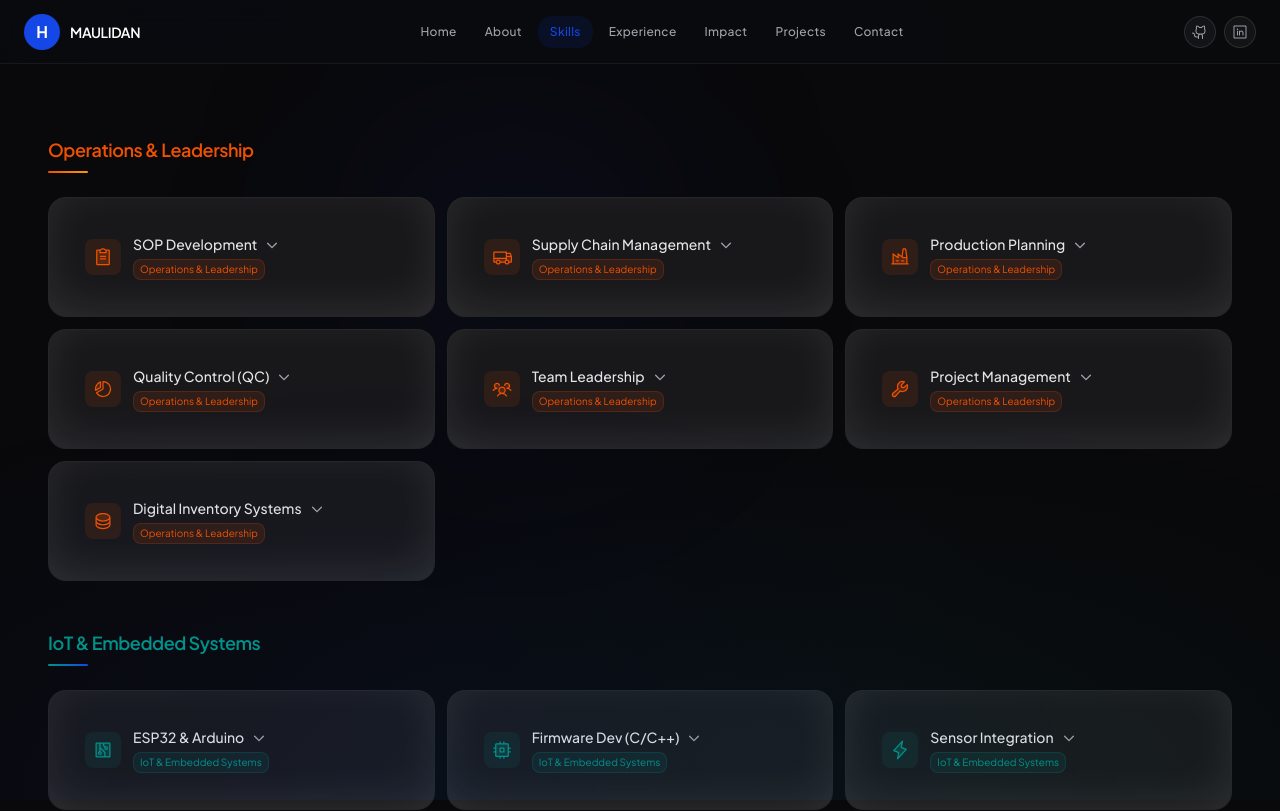
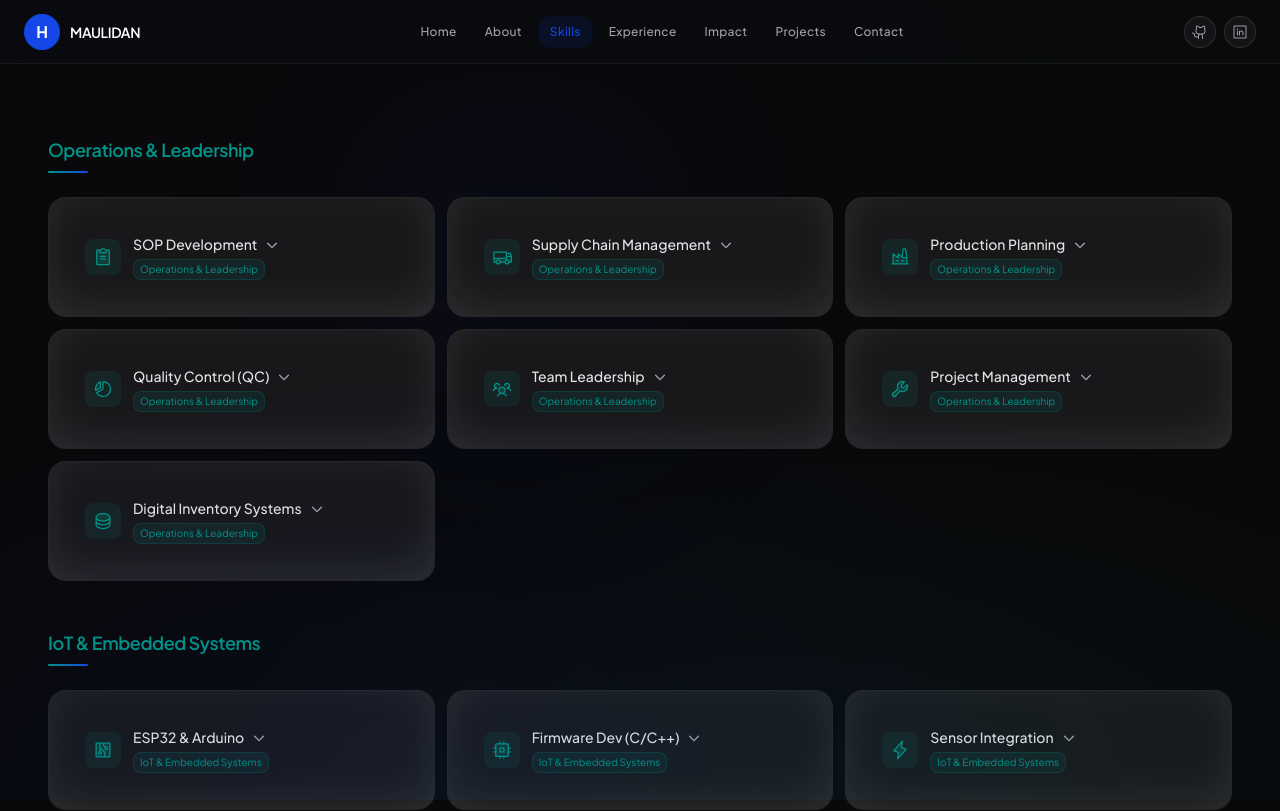
Before and after one commit to hafizhmaulidan15/my-portfolio, a React (Vite) app: page /skills in a window 1280 px wide. Shown: the top 811 px of the page. Built offline with nearby package versions, Linux system fonts and the light colour scheme.

Commit message:
fix: remove all remaining orange accents — replaced with blue/teal
- Skills: Operations & Leadership group orange → teal
- ProductionImpact: Reject Rate card orange → primary blue
- index.css: text-gradient-warm orange → blue-to-teal
- Skills orange blob → teal

```diff
--- a/src/components/ProductionImpact.jsx
+++ b/src/components/ProductionImpact.jsx
@@ -188,7 +188,7 @@ const ProductionImpact = () => {
                 animate={{ opacity: 1, y: 0 }}
                 transition={{ duration: 0.4, delay: 0.1 }}
               >
-                <SkeletonMetricCard accent="border-l-accent-orange" />
+                <SkeletonMetricCard accent="border-l-primary" />
               </motion.div>
               <motion.div
                 initial={{ opacity: 0, y: 20 }}
@@ -232,9 +232,9 @@ const ProductionImpact = () => {
                 label="Reject Rate"
                 value={data.rejectRate + '%'}
                 subtitle="from cup 130 ml production"
-                color="text-accent-orange"
-                bg="bg-accent-orange/10"
-                accent="border-l-accent-orange"
+                color="text-primary"
+                bg="bg-primary/10"
+                accent="border-l-primary"
               />
               <motion.div
                 initial={{ opacity: 0, y: 20 }}
--- a/src/components/Skills.jsx
+++ b/src/components/Skills.jsx
@@ -23,12 +23,12 @@ const Skills = () => {
     const skillGroups = [
         {
             title: 'Operations & Leadership',
-            accentColor: 'text-accent-orange',
-            iconBg: 'bg-accent-orange/10',
-            borderColor: 'hover:border-accent-orange/30',
-            glow: 'hover:shadow-[0_0_20px_rgba(240,81,0,0.08)]',
-            tagColor: 'bg-accent-orange/10 text-accent-orange border-accent-orange/20',
-            gradient: 'from-accent-orange to-warning',
+            accentColor: 'text-accent-teal',
+            iconBg: 'bg-accent-teal/10',
+            borderColor: 'hover:border-accent-teal/30',
+            glow: 'hover:shadow-[0_0_20px_rgba(0,149,136,0.08)]',
+            tagColor: 'bg-accent-teal/10 text-accent-teal border-accent-teal/20',
+            gradient: 'from-accent-teal to-primary',
             skills: [
                 {
                     name: 'SOP Development',
@@ -192,7 +192,7 @@ const Skills = () => {
         <section id="skills" className="py-[72px] px-6 bg-background relative overflow-hidden">
             <div className="absolute top-0 left-1/4 w-96 h-96 bg-primary/5 blur-[100px] rounded-full pointer-events-none"></div>
             <div className="absolute bottom-0 right-1/4 w-96 h-96 bg-accent-teal/5 blur-[100px] rounded-full pointer-events-none"></div>
-            <div className="absolute top-1/2 left-0 w-72 h-72 bg-accent-orange/4 blur-[80px] rounded-full pointer-events-none"></div>
+            <div className="absolute top-1/2 left-0 w-72 h-72 bg-accent-teal/4 blur-[80px] rounded-full pointer-events-none"></div>
 
             <div className="container mx-auto px-6 max-w-[1400px] space-y-12">
                 {skillGroups.map((group, groupIdx) => (
--- a/src/index.css
+++ b/src/index.css
@@ -376,7 +376,7 @@
   }
 
   .text-gradient-warm {
-    background: linear-gradient(135deg, #F05100, #FCBB00);
+    background: linear-gradient(135deg, #1447E6, #009588);
     -webkit-background-clip: text;
     -webkit-text-fill-color: transparent;
     background-clip: text;
```
